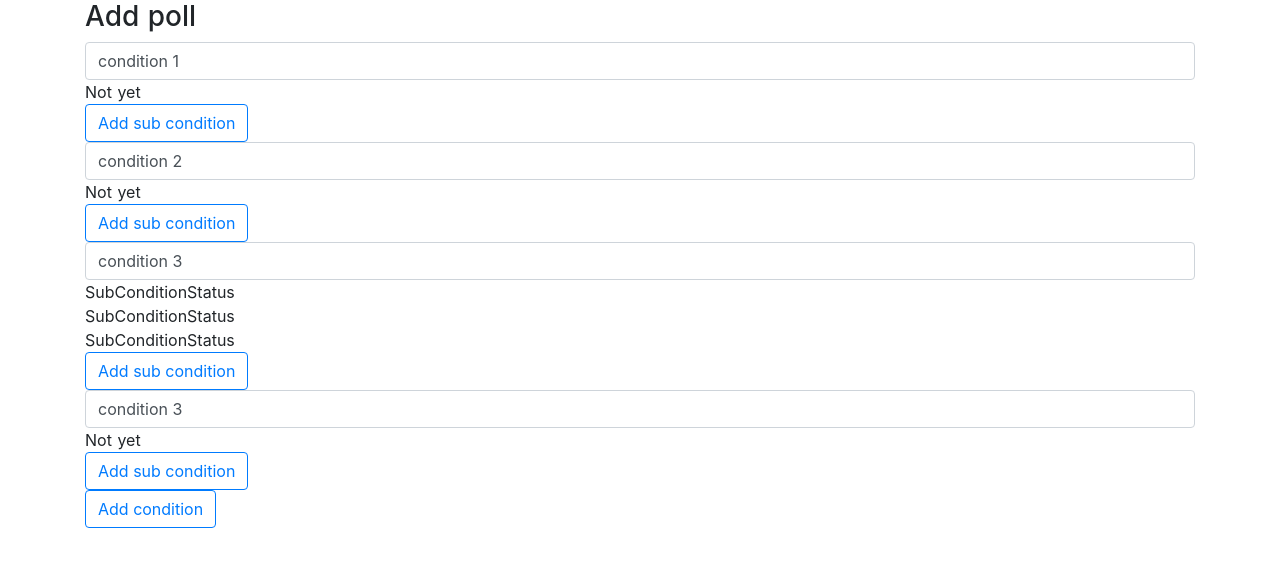
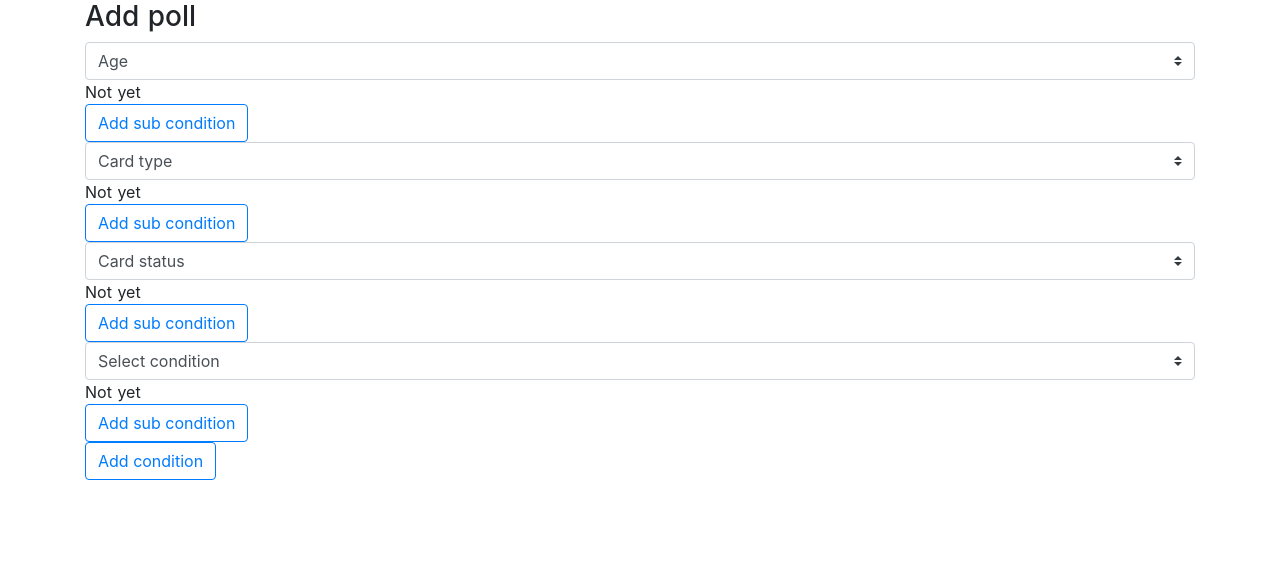
Before and after one commit to adminoid/test-conditions, a Nuxt app: page / in a window 1280 px wide. Shown: the top 566 px of the page. Built offline with nearby package versions, Linux system fonts and the light colour scheme.

Commit message:
selection of condition works

```diff
--- a/components/Condition.vue
+++ b/components/Condition.vue
@@ -1,6 +1,6 @@
 <template lang="pug">
   div.condition
-    b-form-input(v-model="conditionData.name" placeholder="Enter name")
+    b-form-select(v-model="conditionData.type" :options="options")
     .sub-conditions(v-if="hasSubConditions")
       component(:is="subComponentName" v-for="(item, index) in conditionData.subConditions" :key="index" :subData="item" @delete-sub-condition="deleteSub")
     .no-sub-conditions(v-else) Not yet
@@ -27,6 +27,16 @@ export default {
       }
     }
   },
+  data () {
+    return {
+      options: [
+        { value: 'none', text: 'Select condition' },
+        { value: 'age', text: 'Age' },
+        { value: 'type', text: 'Card type' },
+        { value: 'status', text: 'Card status' }
+      ]
+    }
+  },
   computed: {
     hasSubConditions () {
       return !!this.conditionData.subConditions.length && this.conditionData.type !== 'none'
@@ -37,6 +47,16 @@ export default {
      */
     subComponentName () {
       return `SubCondition${upperFirst(this.conditionData.type)}`
+    }
+  },
+  watch: {
+    'conditionData.type' (newValue, oldValue) {
+      // console.log(newValue, oldValue)
+      if (newValue === 'none') {
+        this.conditionData.subConditions = []
+      } else {
+        this.conditionData.subConditions = [{}]
+      }
     }
   },
   methods: {
--- a/pages/index.vue
+++ b/pages/index.vue
@@ -18,22 +18,18 @@ export default {
     return {
       conditions: [
         {
-          name: 'condition 1',
           type: 'age',
           subConditions: []
         },
         {
-          name: 'condition 2',
           type: 'type',
           subConditions: []
         },
         {
-          name: 'condition 3',
           type: 'status',
-          subConditions: ['one', 'two', 'three']
+          subConditions: []
         },
         {
-          name: 'condition 3',
           type: 'none',
           subConditions: []
         }
```
